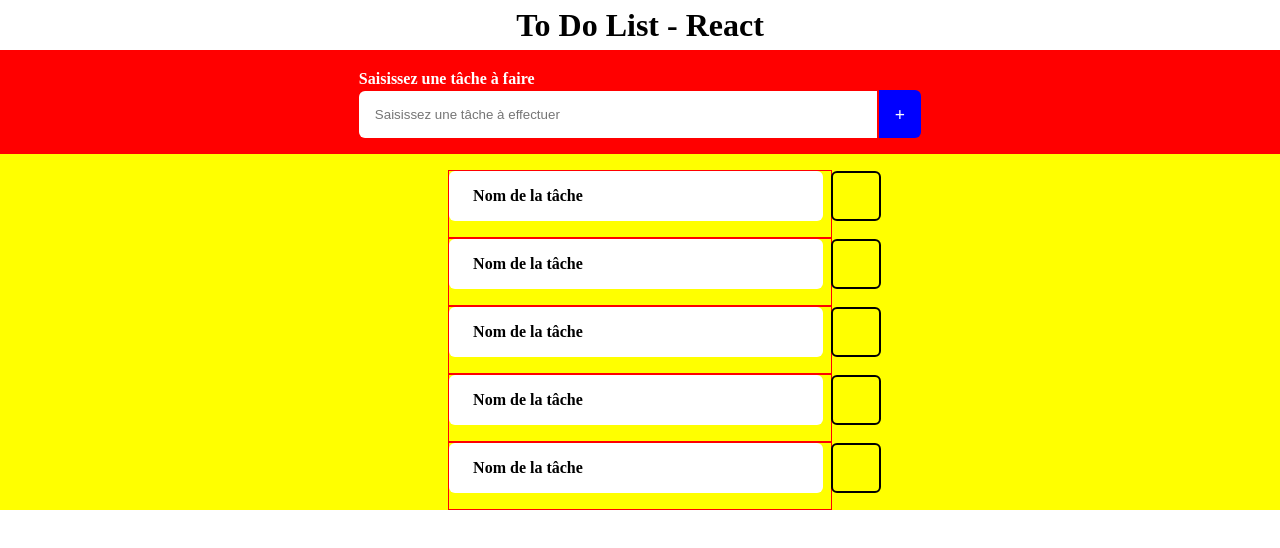
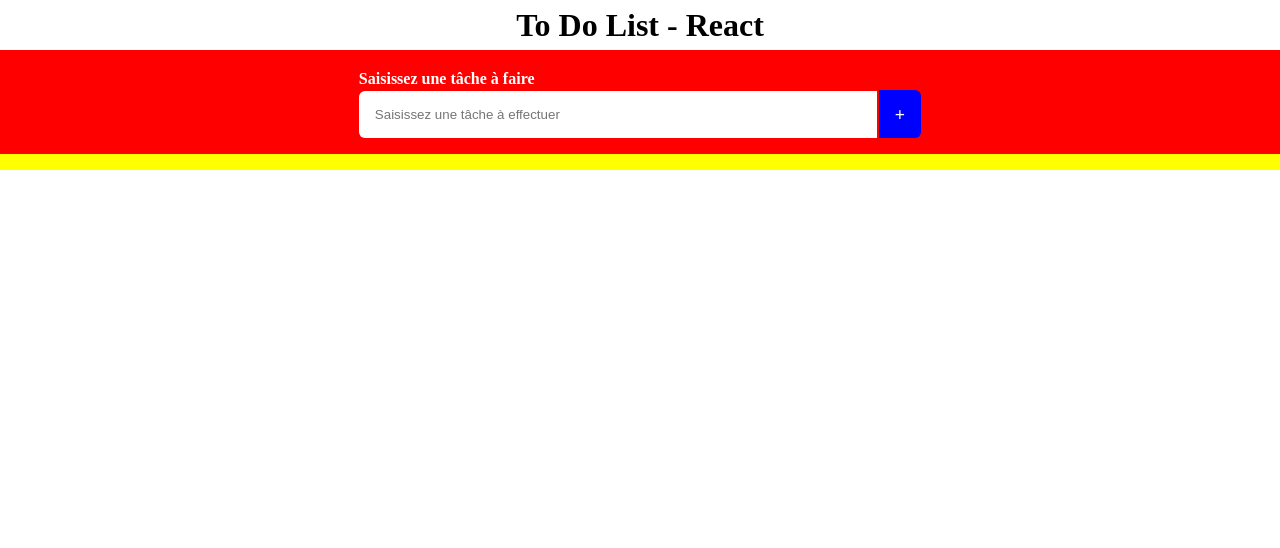
Before and after one commit to Sebastienbezombes/todo-react, a React (Create React App) app in the folder todo-app/: page / in a window 1280 px wide. Shown: the top 548 px of the page. Built offline with nearby package versions, Linux system fonts and the light colour scheme.

Commit message:
delete todo

```diff
--- a/todo-app/src/components/Todo/Todo.css
+++ /dev/null
@@ -1,43 +0,0 @@
-.Todo {
-    display: flex;
-    align-items: flex-start;
-    border: 1px solid red;
-}
-input[type="checkbox"] {
-    margin: 0;
-    height: 0px;
-    width: 0px;
-    background:transparent;
-    border: 1 solid transparent;
-    position: relative;
-}
-input[type="checkbox"]::before {
-    content: '';
-    height: 46px;
-    width: 46px;
-    background:transparent;
-    border-radius: 6px;
-    border: 2px solid black;
-    position: absolute;
-}
-input[type="checkbox"]::after {
-    content: '';
-    height: 40px;
-    width: 40px;
-    background:transparent;
-    border-radius: 6px;
-    position: absolute;
-    left: 5px;
-    top: 5px;
-}
-h3 {
-    line-height: 50px;
-    padding-left: 24px;
-    padding-right: 240px;
-    background: white;
-    margin-bottom: 16px;
-    border-radius: 6px;
-    font-weight: bold;
-    position: relative;
-    margin-right: 8px;
-}
--- a/todo-app/src/components/Todo/Todo.js
+++ /dev/null
@@ -1,19 +0,0 @@
-import React, {Component} from 'react'
-import './Todo.css'
-
-export default class Todo extends Component {
-
-    check = () => {
-        let checking = document.querySelector("input::after")
-        checking.style.background = "green"
-    }
-
-    render() {
-        return (
-            <div class="Todo">
-                <h3>Nom de la tâche</h3>
-               <input type="checkbox" onClick={this.check}/>
-            </div>
-        )
-    }
-}
--- a/todo-app/src/components/TodoList/TodoList.js
+++ b/todo-app/src/components/TodoList/TodoList.js
@@ -1,16 +1,11 @@
 import React, { Component } from 'react'
-import Todo from '../Todo/Todo'
 import './TodoList.css'
 
 export default class TodoList extends Component {
     render() {
         return (
             <div className="TodoList">
-                <Todo/>
-                <Todo/>
-                <Todo/>
-                <Todo/>
-                <Todo/>
+
             </div>
         )
     }
```
Also changed, not shown: 1 other file (tests, documents, lock files or other folders).
